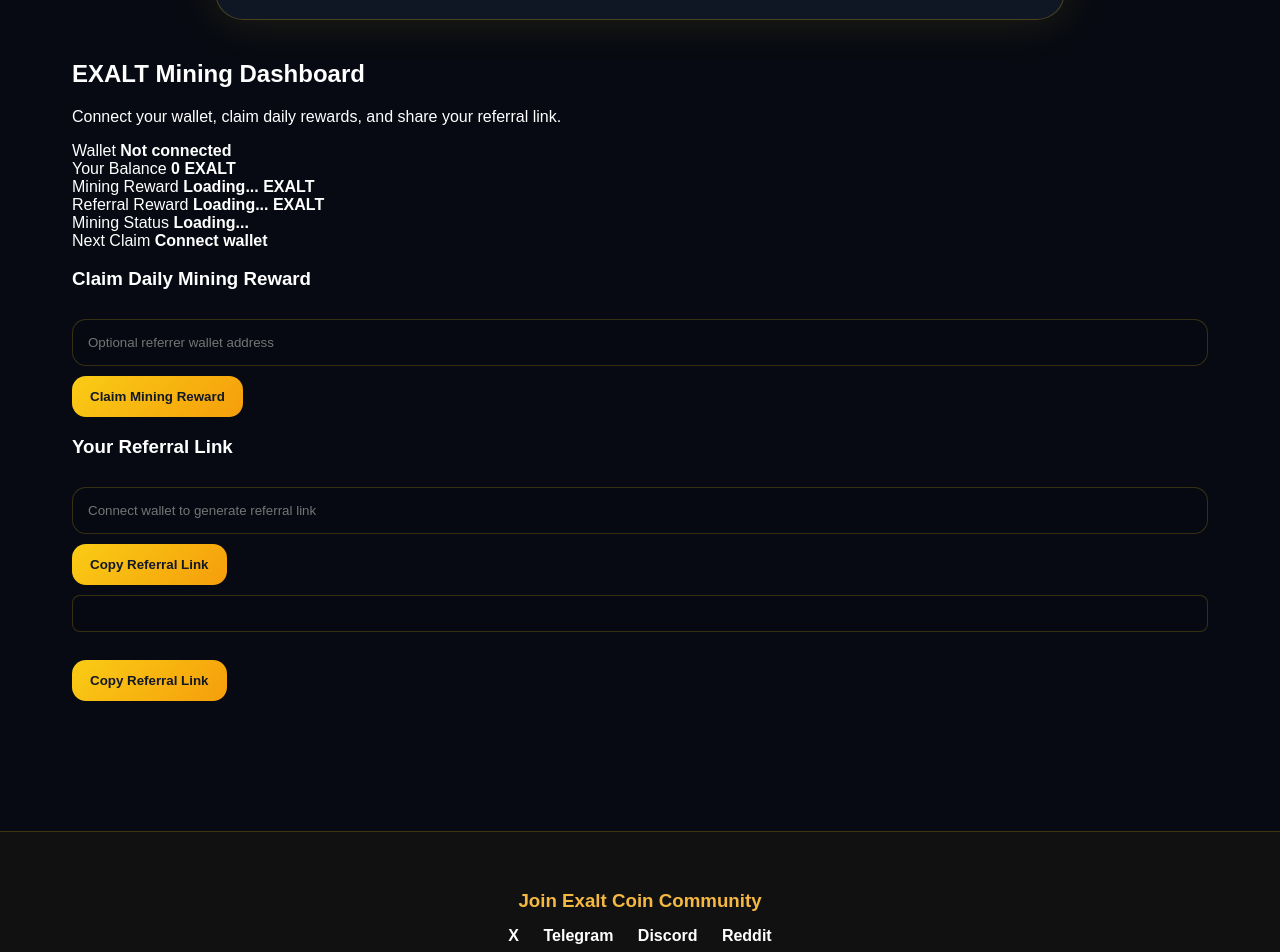
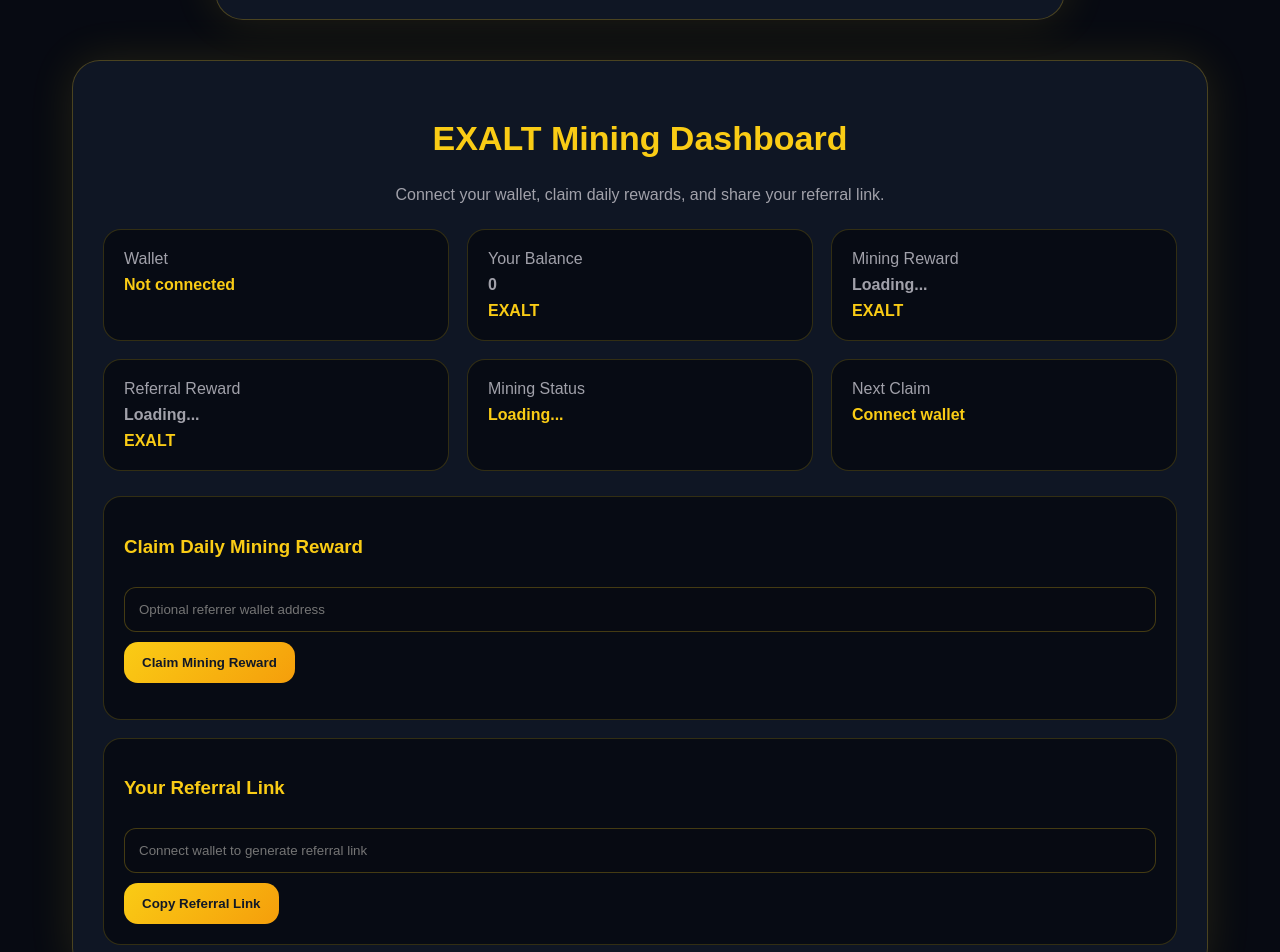
Before and after one commit to exaltcoin/https-exaltcoinsystem.com, a plain HTML site: page index.html in a window 1280 px wide. Shown: the part 1714-2666 px from the top of the page. Drawn offline with Linux system fonts and the light colour scheme.

Commit message:
Enhance styling for mining dashboard layout
Added styles for mining dashboard and its components.

```diff
--- a/style.css
+++ b/style.css
@@ -287,4 +287,74 @@ footer {
 
 .footer-social a:hover {
   color: #f5b942;
+}.mining-dashboard {
+  margin-top: 40px;
+  padding: 30px;
+  border: 1px solid rgba(250, 204, 21, 0.25);
+  border-radius: 28px;
+  background: rgba(17, 24, 39, 0.9);
+  box-shadow: 0 0 45px rgba(250, 204, 21, 0.12);
 }
+
+.dashboard-header {
+  text-align: center;
+  margin-bottom: 25px;
+}
+
+.dashboard-header h2 {
+  color: #facc15;
+  font-size: 34px;
+}
+
+.dashboard-header p {
+  color: #a1a1aa;
+}
+
+.dashboard-grid {
+  display: grid;
+  grid-template-columns: repeat(3, 1fr);
+  gap: 18px;
+  margin-bottom: 25px;
+}
+
+.dash-card, .claim-box {
+  background: rgba(7, 10, 18, 0.85);
+  border: 1px solid rgba(250, 204, 21, 0.18);
+  border-radius: 18px;
+  padding: 20px;
+}
+
+.dash-card span {
+  display: block;
+  color: #a1a1aa;
+  margin-bottom: 8px;
+}
+
+.dash-card b {
+  color: #facc15;
+  word-break: break-all;
+}
+
+.claim-box {
+  margin-top: 18px;
+}
+
+.claim-box h3 {
+  color: #facc15;
+}
+
+.claim-box input {
+  width: 100%;
+  padding: 14px;
+  border-radius: 12px;
+  border: 1px solid rgba(250, 204, 21, 0.25);
+  background: #070a12;
+  color: white;
+  margin: 10px 0;
+}
+
+@media (max-width: 900px) {
+  .dashboard-grid {
+    grid-template-columns: 1fr;
+  }
+}
```
